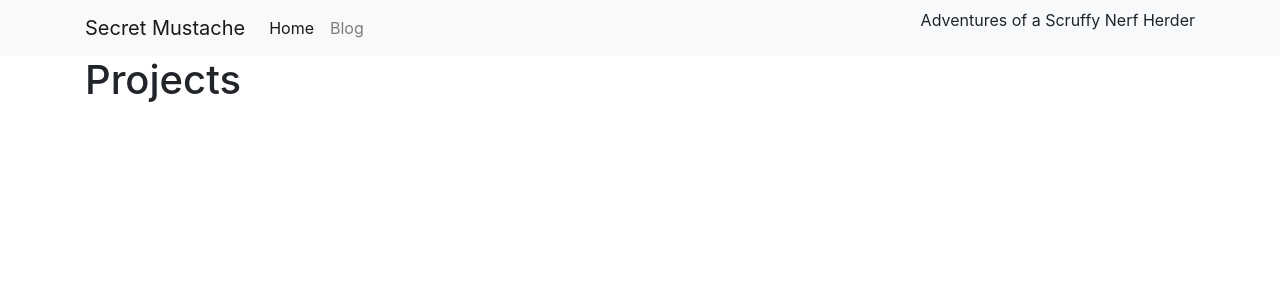
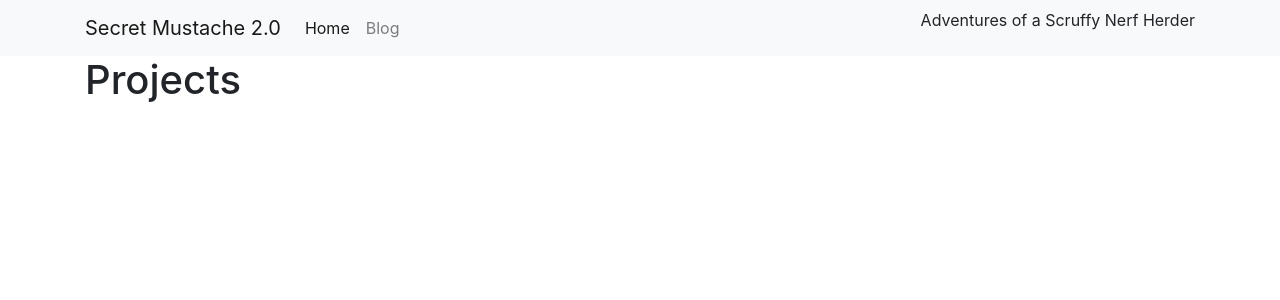
Before and after one commit to m8ttyB/secretmustache-django, a Django app: page / in a window 1280 px wide. Shown: the top 300 px of the page. Run offline with Django 3.2, Linux system fonts and the light colour scheme; data that the repository does not hold is empty; some libraries are stand-ins or nearby versions.

Commit message:
change site header, test auto prod depoly

```diff
--- a/templates/base.html
+++ b/templates/base.html
@@ -2,7 +2,7 @@
 
 <nav class="navbar navbar-expand-lg navbar-light bg-light">
     <div class="container">
-        <a class="navbar-brand" href="{% url 'project_index' %}">Secret Mustache</a>
+        <a class="navbar-brand" href="{% url 'project_index' %}">Secret Mustache 2.0</a>
         <button class="navbar-toggler" type="button" data-toggle="collapse" data-target="#navbarSupportedContent" aria-controls="navbarSupportedContent" aria-expanded="false" aria-label="Toggle navigation">
           <span class="navbar-toggler-icon"></span>
         </button>
```
